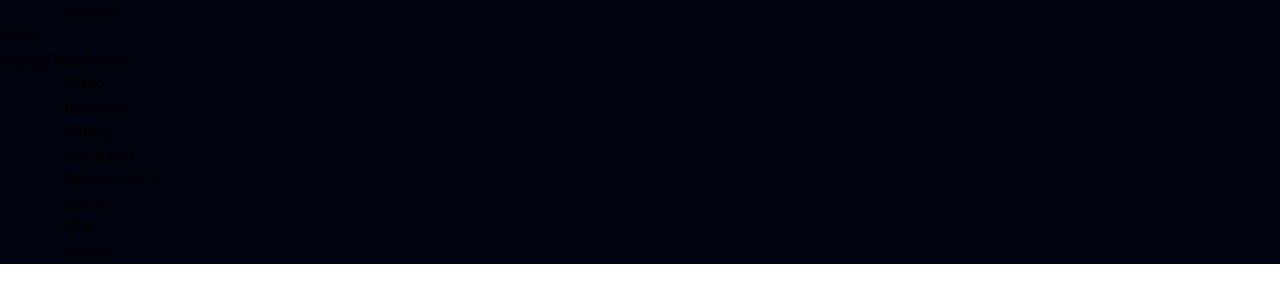
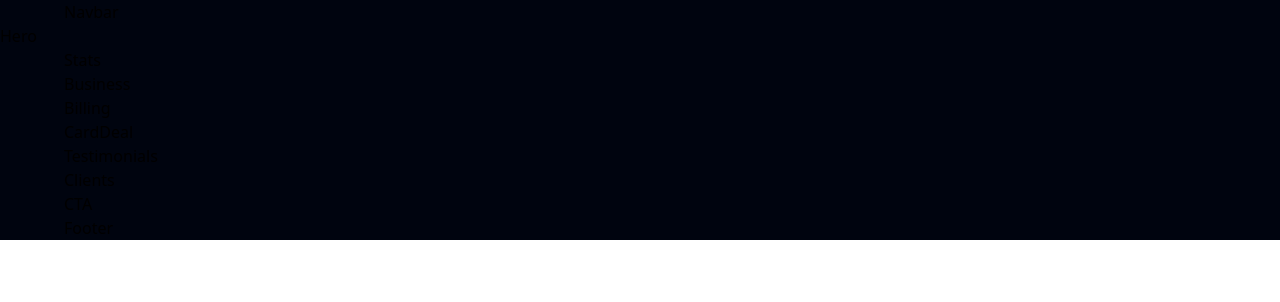
Before and after one commit to TJahongir/bank-app, a React (Vite) app: page / in a window 1280 px wide. Shown: the top 302 px of the page. Built offline with nearby package versions, Linux system fonts and the light colour scheme.

Commit message:
back to work

```diff
--- a/src/App.jsx
+++ b/src/App.jsx
@@ -25,7 +25,6 @@
 			<div className={`bg-primary ${styles.flexStart}`}>
 				<div className={`${styles.boxWidth}`}>
 					<Hero />
-					Happy New Yearrr
 				</div>
 			</div>
 
```
